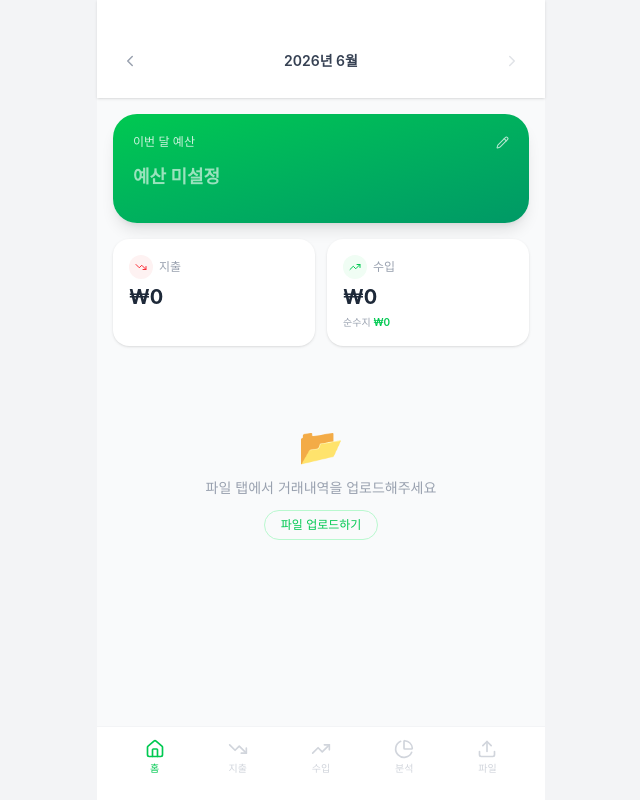
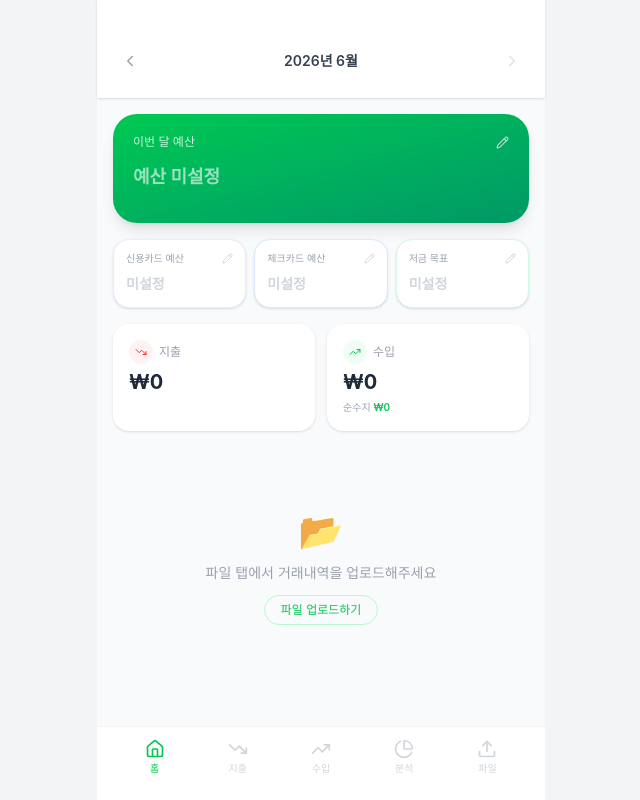
Before and after one commit to DNHJKFBWARKJFBN/ES-CARD, a Next.js app: page / in a window 1280 px wide. Shown: the whole page, without its empty margins (319-959 px from the left). Built offline with nearby package versions, Linux system fonts and the light colour scheme.

Commit message:
Add credit card, debit card, savings budget inputs to home

```diff
--- a/app/page.tsx
+++ b/app/page.tsx
@@ -14,6 +14,9 @@ const CAT_COLOR: Record<string, string> = {
 const SRC_LABEL: Record<string, string> = { kakao: "카카오뱅크", shinhan: "신한카드", unknown: "기타" };
 const SRC_COLOR: Record<string, string> = { kakao: "bg-yellow-400", shinhan: "bg-blue-500", unknown: "bg-gray-400" };
 const BUDGET_KEY = "es_card_budget";
+const BUDGET_CREDIT_KEY = "es_card_budget_credit";
+const BUDGET_DEBIT_KEY = "es_card_budget_debit";
+const BUDGET_SAVINGS_KEY = "es_card_budget_savings";
 const TXN_KEY = "es_card_transactions";
 
 /* ── 도넛 차트 ── */
@@ -73,6 +76,11 @@ export default function App() {
   const [budget, setBudget] = useState<number | null>(null);
   const [editingBudget, setEditingBudget] = useState(false);
   const [budgetInput, setBudgetInput] = useState("");
+  const [budgetCredit, setBudgetCredit] = useState<number | null>(null);
+  const [budgetDebit, setBudgetDebit] = useState<number | null>(null);
+  const [budgetSavings, setBudgetSavings] = useState<number | null>(null);
+  const [editingSubBudget, setEditingSubBudget] = useState<string | null>(null);
+  const [subBudgetInput, setSubBudgetInput] = useState("");
   const [selectedSource, setSelectedSource] = useState("kakao");
   const [filePassword, setFilePassword] = useState("");
   const [uploading, setUploading] = useState(false);
@@ -84,6 +92,12 @@ export default function App() {
   useEffect(() => {
     const b = localStorage.getItem(BUDGET_KEY);
     if (b) setBudget(parseFloat(b));
+    const bc = localStorage.getItem(BUDGET_CREDIT_KEY);
+    if (bc) setBudgetCredit(parseFloat(bc));
+    const bd = localStorage.getItem(BUDGET_DEBIT_KEY);
+    if (bd) setBudgetDebit(parseFloat(bd));
+    const bs = localStorage.getItem(BUDGET_SAVINGS_KEY);
+    if (bs) setBudgetSavings(parseFloat(bs));
     const t = localStorage.getItem(TXN_KEY);
     if (t) setTxns(JSON.parse(t));
   }, []);
@@ -194,6 +208,16 @@ export default function App() {
     setEditingBudget(false);
   };
 
+  const saveSubBudget = (key: string) => {
+    const v = parseFloat(subBudgetInput.replace(/,/g, ""));
+    if (!isNaN(v) && v > 0) {
+      if (key === "credit") { setBudgetCredit(v); localStorage.setItem(BUDGET_CREDIT_KEY, String(v)); }
+      if (key === "debit") { setBudgetDebit(v); localStorage.setItem(BUDGET_DEBIT_KEY, String(v)); }
+      if (key === "savings") { setBudgetSavings(v); localStorage.setItem(BUDGET_SAVINGS_KEY, String(v)); }
+    }
+    setEditingSubBudget(null);
+  };
+
   const fmt = (n: number) => `₩${n.toLocaleString()}`;
 
   /* ── 렌더 ── */
@@ -253,6 +277,49 @@ export default function App() {
                   </div>
                 </>
               )}
+            </div>
+
+            {/* 신용카드 / 체크카드 / 저금 예산 */}
+            <div className="grid grid-cols-3 gap-2">
+              {([
+                { key: "credit", label: "신용카드 예산", value: budgetCredit, color: "text-purple-500", bg: "bg-purple-50", border: "border-purple-100" },
+                { key: "debit", label: "체크카드 예산", value: budgetDebit, color: "text-blue-500", bg: "bg-blue-50", border: "border-blue-100" },
+                { key: "savings", label: "저금 목표", value: budgetSavings, color: "text-emerald-500", bg: "bg-emerald-50", border: "border-emerald-100" },
+              ] as { key: string; label: string; value: number | null; color: string; bg: string; border: string }[]).map(({ key, label, value, color, bg, border }) => (
+                <div key={key} className={`bg-white rounded-2xl p-3 shadow-sm border ${border}`}>
+                  <div className="flex items-center justify-between mb-1.5">
+                    <p className="text-[10px] text-gray-400 leading-tight">{label}</p>
+                    {editingSubBudget !== key && (
+                      <button onClick={() => { setSubBudgetInput(value ? String(value) : ""); setEditingSubBudget(key); }} className="text-gray-300 hover:text-gray-500 shrink-0">
+                        <Pencil size={11} />
+                      </button>
+                    )}
+                  </div>
+                  {editingSubBudget === key ? (
+                    <div className="flex flex-col gap-1">
+                      <input
+                        autoFocus
+                        type="number"
+                        value={subBudgetInput}
+                        onChange={(e) => setSubBudgetInput(e.target.value)}
+                        onKeyDown={(e) => { if (e.key === "Enter") saveSubBudget(key); if (e.key === "Escape") setEditingSubBudget(null); }}
+                        className={`w-full ${bg} rounded-lg px-2 py-1 text-xs font-bold outline-none ${color}`}
+                        placeholder="금액 입력"
+                      />
+                      <div className="flex gap-1">
+                        <button onClick={() => saveSubBudget(key)} className={`flex-1 text-[10px] ${bg} ${color} rounded-lg py-0.5 font-medium`}>저장</button>
+                        <button onClick={() => setEditingSubBudget(null)} className="flex-1 text-[10px] bg-gray-100 text-gray-400 rounded-lg py-0.5">취소</button>
+                      </div>
+                    </div>
+                  ) : (
+                    <button onClick={() => { setSubBudgetInput(value ? String(value) : ""); setEditingSubBudget(key); }} className="w-full text-left">
+                      <p className={`text-sm font-bold ${value ? color : "text-gray-300"}`}>
+                        {value ? `₩${value.toLocaleString()}` : "미설정"}
+                      </p>
+                    </button>
+                  )}
+                </div>
+              ))}
             </div>
 
             {/* 지출/수입 카드 */}
```
